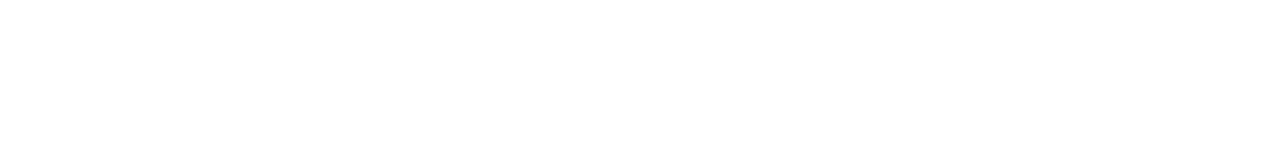
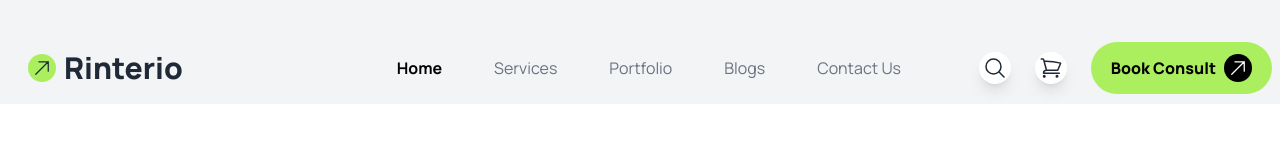
Before and after one commit to Shams-Joha/ph-assignment-3, a plain HTML site: page index.html in a window 1280 px wide. Drawn offline with nearby package versions, Linux system fonts and the light colour scheme.

Commit message:
Finished Navigation Bar

```diff
--- a/index.html
+++ b/index.html
@@ -1,11 +1,103 @@
 <!DOCTYPE html>
-<html lang="en">
+<html lang="en" data-theme="light">
+
 <head>
     <meta charset="UTF-8">
     <meta name="viewport" content="width=device-width, initial-scale=1.0">
     <title>PH Assignment 3</title>
+    <!-- Manrope Font Code -->
+    <link rel="preconnect" href="https://fonts.googleapis.com">
+    <link rel="preconnect" href="https://fonts.gstatic.com" crossorigin>
+    <link href="https://fonts.googleapis.com/css2?family=Manrope:wght@200..800&display=swap" rel="stylesheet">
+    <style>
+        .font-manrope {
+            font-family: "Manrope", sans-serif;
+        }
+
+        .green-bg {
+            background-color: #ABEF5F;
+        }
+    </style>
+    <!-- Tailwind & DaisyUI CDN -->
+    <link href="https://cdn.jsdelivr.net/npm/daisyui@4.12.10/dist/full.min.css" rel="stylesheet" type="text/css" />
+    <script src="https://cdn.tailwindcss.com"></script>
+
 </head>
-<body>
 
+<body class="bg-gray-100">
+    <header class="font-manrope pt-8">
+        <!--------------------------------------------------- Navbar Starts-------------------------------------- -->
+        <div class="navbar container mx-auto">
+            <div class="navbar-start w-full lg:w-1/2 flex flex-row-reverse justify-between px-5">
+                <div class="dropdown">
+                    <div tabindex="0" role="button" class="btn btn-circle lg:hidden bg-white">
+                        <svg xmlns="http://www.w3.org/2000/svg" fill="none" viewBox="0 0 24 24" stroke-width="1.5" stroke="currentColor" class="size-6">
+                            <path stroke-linecap="round" stroke-linejoin="round" d="M3.75 6.75h16.5M3.75 12h16.5m-16.5 5.25h16.5" />
+                          </svg>
+
+                    </div>
+                </div>
+                <a class="flex items-center justify-center gap-2">
+                    <div class="green-bg rounded-full p-1"><svg xmlns="http://www.w3.org/2000/svg" fill="none"
+                            viewBox="0 0 24 24" stroke-width="1.5" stroke="currentColor" class="size-5">
+                            <path stroke-linecap="round" stroke-linejoin="round"
+                                d="m4.5 19.5 15-15m0 0H8.25m11.25 0v11.25" />
+                        </svg>
+                    </div>
+                    <h3 class="text-3xl font-extrabold">Rinterio</h3>
+                </a>
+            </div>
+            <div class="navbar-center hidden lg:flex">
+                <ul class="menu menu-horizontal px-1 text-gray-500 text-base space-x-5">
+                    <li><a class="font-bold text-black">Home</a></li>
+                    <li><a class="hover:font-bold">Services</a></li>
+                    <li><a class="hover:font-bold">Portfolio</a></li>
+                    <li><a class="hover:font-bold">Blogs</a></li>
+                    <li><a class="hover:font-bold">Contact Us</a></li>
+                </ul>
+            </div>
+            <div class="navbar-end hidden space-x-6 lg:flex">
+                <div class="bg-white rounded-full p-1 shadow-lg">
+                    <svg xmlns="http://www.w3.org/2000/svg" fill="none" viewBox="0 0 24 24" stroke-width="1.5"
+                        stroke="currentColor" class="size-6">
+                        <path stroke-linecap="round" stroke-linejoin="round"
+                            d="m21 21-5.197-5.197m0 0A7.5 7.5 0 1 0 5.196 5.196a7.5 7.5 0 0 0 10.607 10.607Z" />
+                    </svg>
+
+                </div>
+                <div class="bg-white rounded-full p-1 shadow-lg">
+                    <svg xmlns="http://www.w3.org/2000/svg" fill="none" viewBox="0 0 24 24" stroke-width="1.5"
+                        stroke="currentColor" class="size-6">
+                        <path stroke-linecap="round" stroke-linejoin="round"
+                            d="M2.25 3h1.386c.51 0 .955.343 1.087.835l.383 1.437M7.5 14.25a3 3 0 0 0-3 3h15.75m-12.75-3h11.218c1.121-2.3 2.1-4.684 2.924-7.138a60.114 60.114 0 0 0-16.536-1.84M7.5 14.25 5.106 5.272M6 20.25a.75.75 0 1 1-1.5 0 .75.75 0 0 1 1.5 0Zm12.75 0a.75.75 0 1 1-1.5 0 .75.75 0 0 1 1.5 0Z" />
+                    </svg>
+
+                </div>
+
+
+                <button
+                    class="px-5 py-3 rounded-[40px] flex justify-center gap-2 font-extrabold text-black items-center green-bg">Book
+                    Consult
+                    <div class="bg-black text-white rounded-full p-1">
+                        <svg xmlns="http://www.w3.org/2000/svg" fill="none" viewBox="0 0 24 24" stroke-width="1.5"
+                            stroke="currentColor" class="size-5">
+                            <path stroke-linecap="round" stroke-linejoin="round"
+                                d="m4.5 19.5 15-15m0 0H8.25m11.25 0v11.25" />
+                        </svg>
+                    </div>
+                </button>
+
+            </div>
+        </div>
+
+    </header>
+
+    <main>
+
+    </main>
+    <footer>
+
+    </footer>
 </body>
+
 </html>
```
Also changed, not shown: tailwind.config.js (added, +8 -0 lines).
